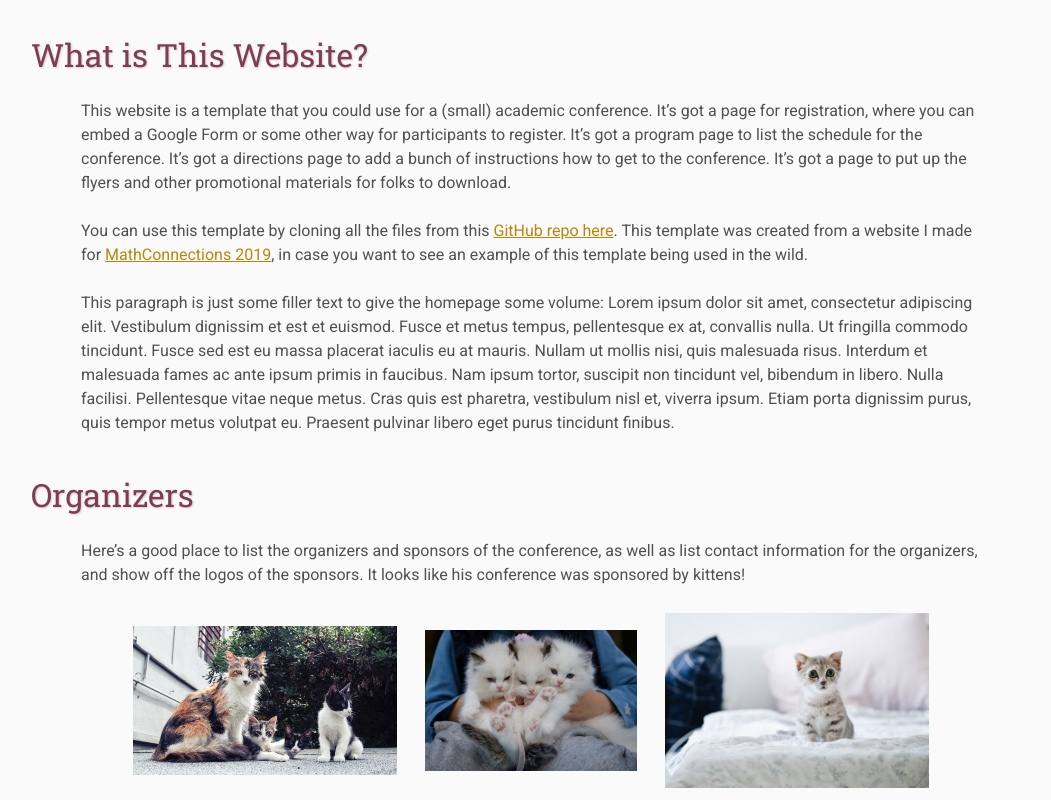
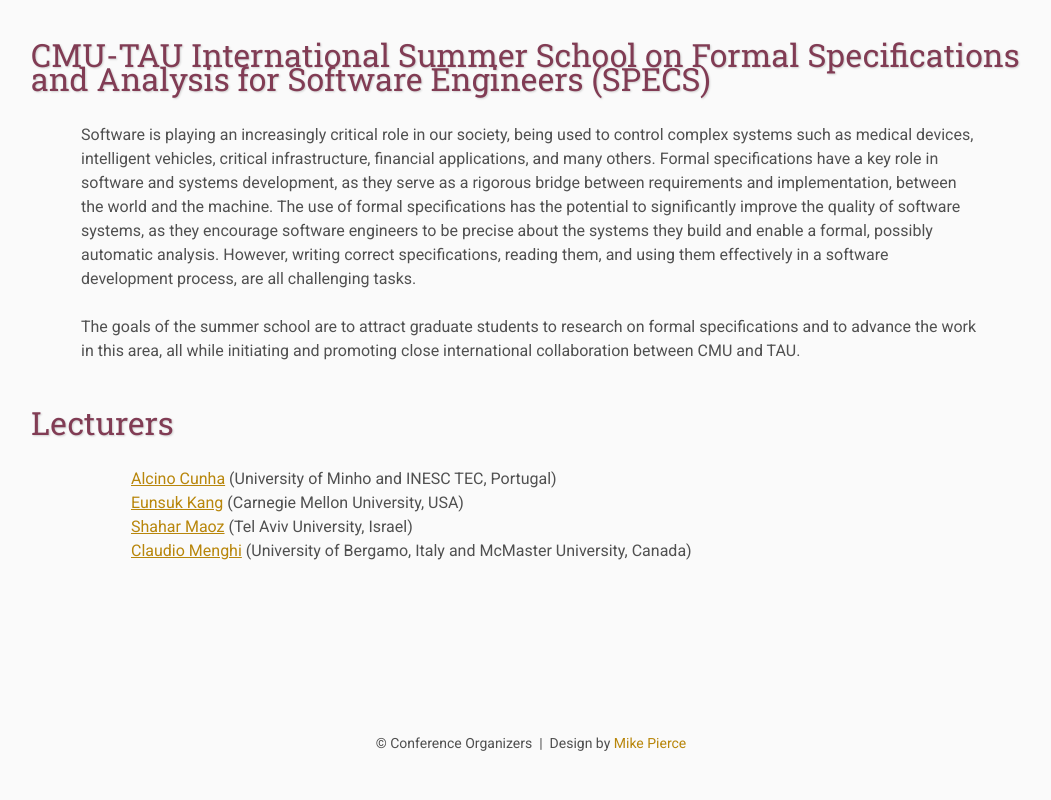
Before and after one commit to cmu-tau-specs/cmu-tau-specs.github.io, a plain HTML site: page index.html in a window 1280 px wide. Shown: the part 511-1311 px from the top of the page, without its empty margins (109-1160 px from the left). Drawn offline with Linux system fonts and the light colour scheme.

Commit message:
Initial check-in of files

```diff
--- a/index.html
+++ b/index.html
@@ -15,12 +15,12 @@
 <body>
 
     <div class="banner">
-        <img src="assets/banner.jpg" alt="Conference Template Banner">
+        <img src="assets/tel-aviv-beach-cropped.jpg" alt="Conference Template Banner">
         <div class="top-left">
-            <span class="title1">Conference</span><span class="title2">Template</span> <span class="year">2525</span>
+            <span class="title2">SPECS</span> <span class="year">2023</span>
         </div>
         <div class="bottom-right">
-            June 31, 2525 <br> University Name, and City Maybe
+            July 9-14, 2023 <br> Tel Aviv University, Tel Aviv, Israel
         </div>
     </div>
 
@@ -44,52 +44,39 @@
         </tr>
     </table>
 
-    <h2>What is This Website?</h2>
+    <h2>CMU-TAU International Summer School on Formal Specifications
+    and Analysis for Software Engineers (SPECS)</h2>
     <p>
-        This website is a template that you could use for a (small) academic conference.
-        It&rsquo;s got a page for registration, where you can embed a Google Form or some other way for participants to register.
-        It&rsquo;s got a program page to list the schedule for the conference.
-        It&rsquo;s got a directions page to add a bunch of instructions how to get to the conference.
-        It&rsquo;s got a page to put up the flyers and other promotional materials for folks to download.
+    Software is playing an increasingly critical role in our society,
+    being used to control complex systems such as medical devices,
+    intelligent vehicles, critical infrastructure, financial
+    applications, and many others.  Formal specifications have a key
+    role in software and systems development, as they serve as a
+    rigorous bridge between requirements and implementation, between
+    the world and the machine. The use of formal specifications has
+    the potential to significantly improve the quality of software
+    systems, as they encourage software engineers to be precise about
+    the systems they build and enable a formal, possibly automatic
+    analysis.  However, writing correct specifications, reading them,
+    and using them effectively in a software development process, are
+    all challenging tasks.
     </p>
     <p>
-        You can use this template by cloning all the files from this
-        <a target="_blank" href="https://github.com/mikepierce/conference-website-template">GitHub repo here</a>.
-        This template was created from a website I made for
-        <a target="_blank" href="http://math.ucr.edu/~mathconn/">MathConnections 2019</a>,
-        in case you want to see an example of this template being used in the wild.
-    </p>
-    <p>
-        This paragraph is just some filler text to give the homepage some volume:
-        Lorem ipsum dolor sit amet, consectetur adipiscing elit. Vestibulum dignissim et est et euismod. Fusce et metus tempus, pellentesque ex at, convallis nulla. Ut fringilla commodo tincidunt. Fusce sed est eu massa placerat iaculis eu at mauris. Nullam ut mollis nisi, quis malesuada risus. Interdum et malesuada fames ac ante ipsum primis in faucibus. Nam ipsum tortor, suscipit non tincidunt vel, bibendum in libero. Nulla facilisi. Pellentesque vitae neque metus. Cras quis est pharetra, vestibulum nisl et, viverra ipsum. Etiam porta dignissim purus, quis tempor metus volutpat eu. Praesent pulvinar libero eget purus tincidunt finibus.
+    The goals of the summer school are to attract graduate students to
+    research on formal specifications and to advance the work in this
+    area, all while initiating and promoting close international
+    collaboration between CMU and TAU.
     </p>
 
-    <h2>Organizers</h2>
-    <p>
-        Here&rsquo;s a good place to list the organizers and sponsors of the conference,
-        as well as list contact information for the organizers,
-        and show off the logos of the sponsors.
-        It looks like his conference was sponsored by kittens!
-    </p>
-    <table class="sponsors">
-        <tr>
-            <td class="sponsor">
-                <a href="http://www.eyebleach.me/">
-                    <img src="assets/kitten1.jpg" alt="First Sponsor Name">
-                </a>
-            </td>
-            <td class="sponsor">
-                <a href="http://www.eyebleach.me/">
-                    <img src="assets/kitten2.jpg" alt="Second Sponsor Name" style="width: 80%">
-                </a>
-            </td>
-            <td class="sponsor">
-                <a href="http://www.eyebleach.me/">
-                    <img src="assets/kitten3.jpg" alt="Third Sponsor Name">
-                </a>
-            </td>
-        </tr>
-    </table>
+
+    <h2>Lecturers</h2>
+<ul>
+  <li> <a href="https://alcinocunha.github.io/">Alcino Cunha</a> (University of Minho and INESC TEC, Portugal)</li>
+  <li> <a href="https://eskang.github.io/">Eunsuk Kang</a> (Carnegie Mellon University, USA)</li>
+  <li> <a href="https://www.cs.tau.ac.il/~maozs/">Shahar Maoz</a> (Tel Aviv University, Israel)</li>
+  <li> <a href="https://claudiomenghi.github.io/">Claudio Menghi</a>
+  (University of Bergamo, Italy and McMaster University, Canada)</li>
+</ul>
 
     <footer>
         &copy; Conference Organizers
```
Also changed, not shown: assets/tel-aviv-beach-cropped.jpg (added), 2 other files.
